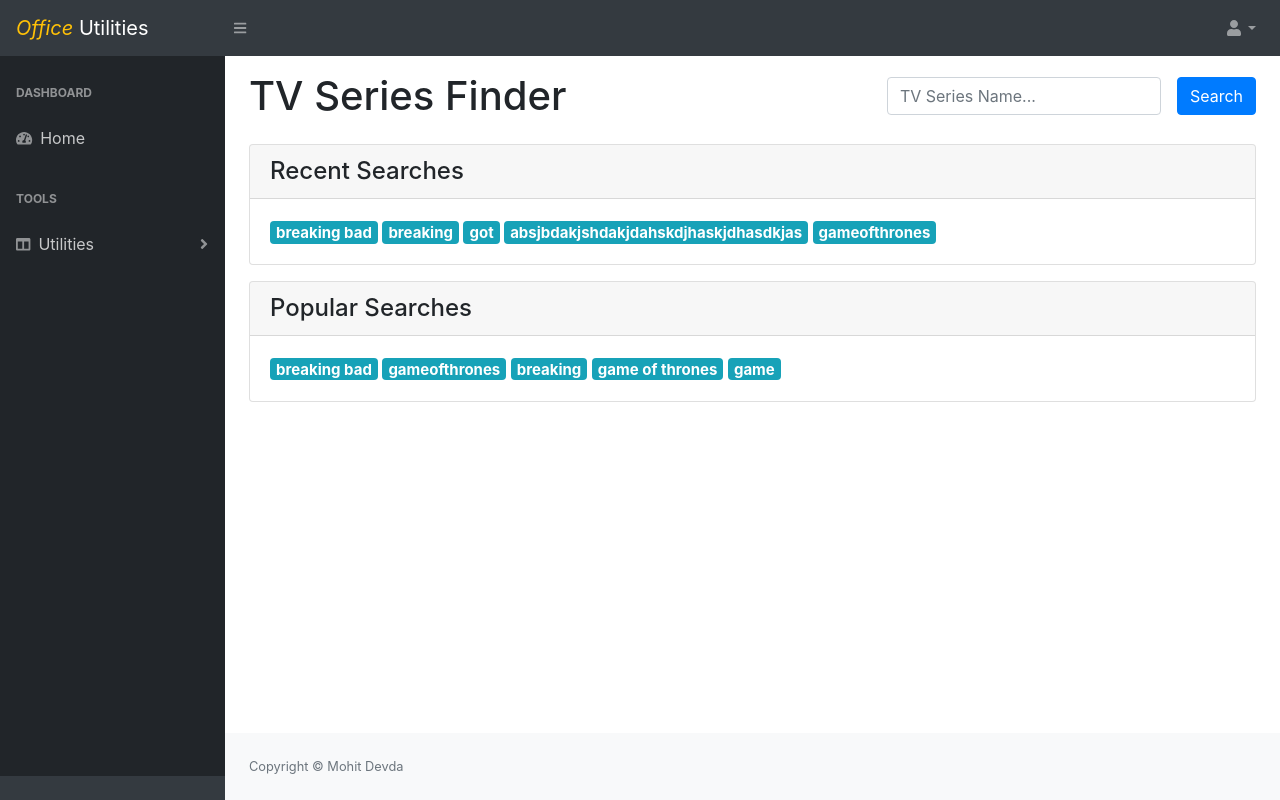
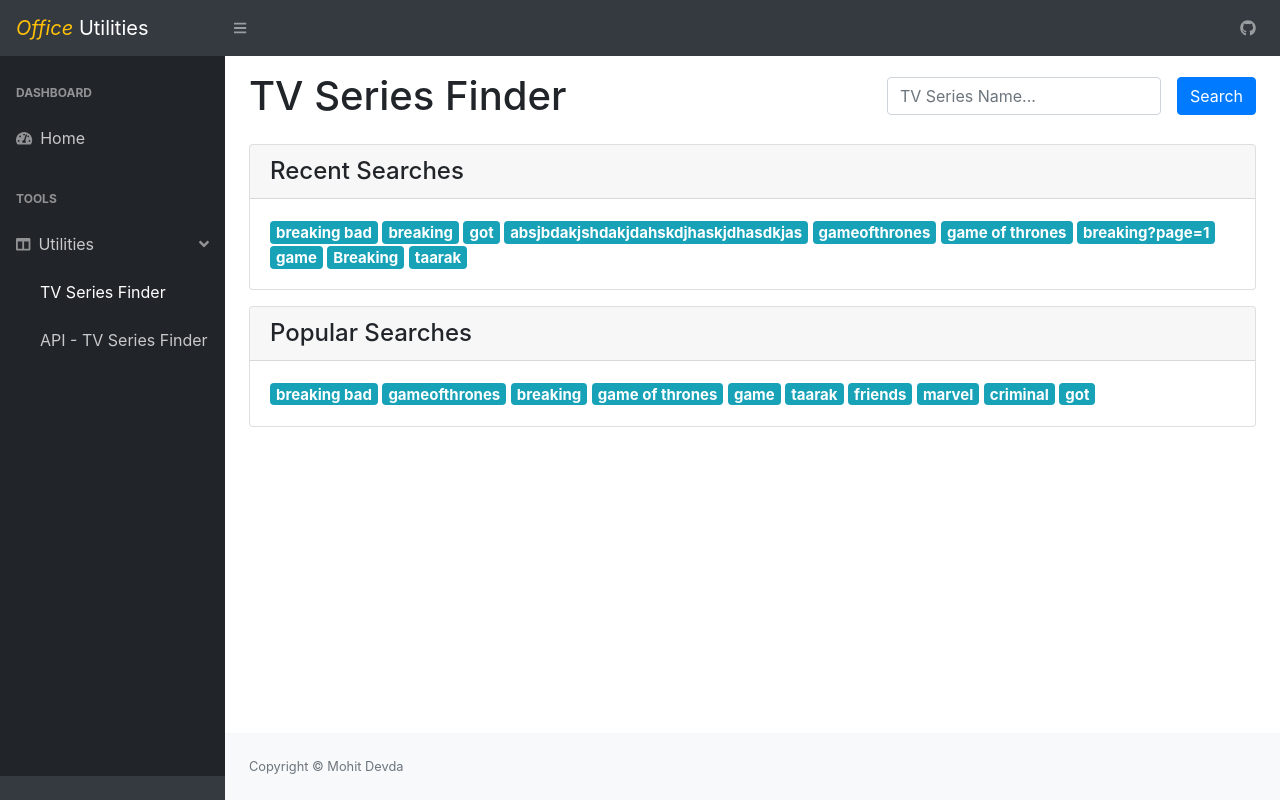
Before and after one commit to mohitdevda2797/TV-Series-Finder, a Django app: page /tv-series-finder in a window 1280 px wide. Run offline with Django 3.2, Linux system fonts and the light colour scheme; data comes from the database, SQL or seed files in the repository; both versions use the stored data as it was after the commit; some libraries are stand-ins or nearby versions.

Commit message:
Update base.html and views.py

```diff
--- a/templates/base.html
+++ b/templates/base.html
@@ -34,12 +34,12 @@
     {#    </form>#}
     <!-- Navbar-->
     <ul class="navbar-nav ml-auto">
-        <li class="nav-item dropdown">
-            <a class="nav-link dropdown-toggle" id="userDropdown" href="#" role="button" data-toggle="dropdown"
-               aria-haspopup="true" aria-expanded="false"><i class="fas fa-user fa-fw"></i></a>
-            <div class="dropdown-menu dropdown-menu-right" aria-labelledby="userDropdown">
-                <a class="dropdown-item" href="#">Settings</a>
-            </div>
+        <li class="nav-item">
+            <a class="nav-link" target="_blank" id="userDropdown" href="https://github.com/mohitdevda2797/TV-Series-Finder" role="button"
+               aria-haspopup="true" aria-expanded="false"><i class="fab fa-github"></i></a>
+{#            <div class="dropdown-menu dropdown-menu-right" aria-labelledby="userDropdown">#}
+{#                <a class="dropdown-item" href="#">Settings</a>#}
+{#            </div>#}
         </li>
     </ul>
 </nav>
@@ -54,16 +54,22 @@
                         Home
                     </a>
                     <div class="sb-sidenav-menu-heading">Tools</div>
-                    <a class="nav-link collapsed" href="#" data-toggle="collapse" data-target="#collapseLayouts"
-                       aria-expanded="false" aria-controls="collapseLayouts">
+                    <a class="nav-link" href="#" data-toggle="collapse" data-target="#collapseLayouts"
+                       aria-expanded="true" aria-controls="collapseLayouts">
                         <div class="sb-nav-link-icon"><i class="fas fa-columns"></i></div>
                         Utilities
                         <div class="sb-sidenav-collapse-arrow"><i class="fas fa-angle-down"></i></div>
                     </a>
-                    <div class="collapse" id="collapseLayouts" aria-labelledby="headingOne"
+                    <div class="collapse show" id="collapseLayouts" aria-labelledby="headingOne"
                          data-parent="#sidenavAccordion">
                         <nav class="sb-sidenav-menu-nested nav">
                             <a class="nav-link" href="{% url 'tv-series-finder' %}">TV Series Finder</a>
+                        </nav>
+                    </div>
+                    <div class="collapse show" id="collapseLayouts" aria-labelledby="headingOne"
+                         data-parent="#sidenavAccordion">
+                        <nav class="sb-sidenav-menu-nested nav">
+                            <a class="nav-link" target="_blank" href="/api/tv-series-finder?search_query=breaking%20bad&length=5&page=1">API - TV Series Finder</a>
                         </nav>
                     </div>
 {#                    <a class="nav-link collapsed" href="#" data-toggle="collapse" data-target="#collapsePages"#}
--- a/tvseries/views.py
+++ b/tvseries/views.py
@@ -9,6 +9,6 @@ def home_view(request):
 
 
 def search_view(request):
-    search_terms = SearchTerm.objects.all().values_list('search_term', flat=True)[:5]
-    popular_searches = SearchTerm.objects.all().order_by('-count').values_list('search_term', flat=True)[:5]
+    search_terms = SearchTerm.objects.all().values_list('search_term', flat=True)[:10]
+    popular_searches = SearchTerm.objects.all().order_by('-count').values_list('search_term', flat=True)[:10]
     return render(request, 'utils/tv-series-finder.html', {'search_terms': search_terms, 'popular_searches': popular_searches})
```
Also changed, not shown: db.sqlite3.
